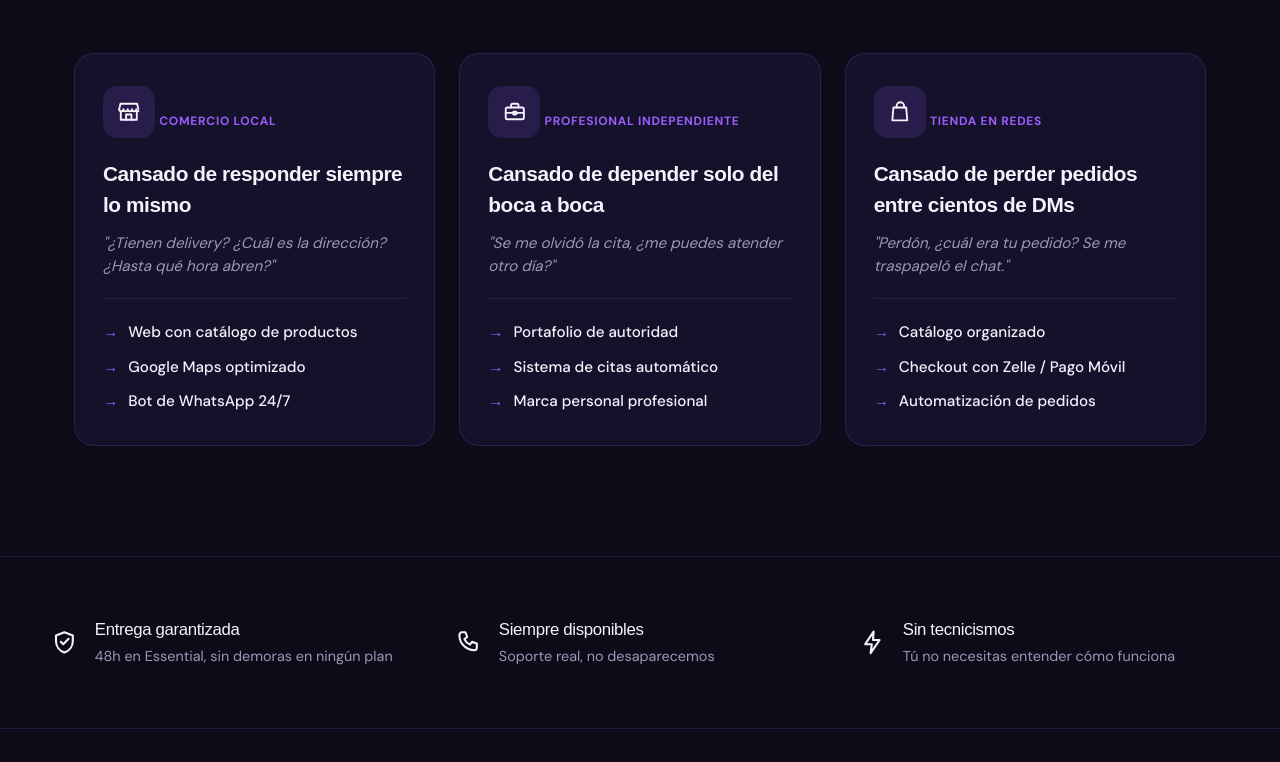
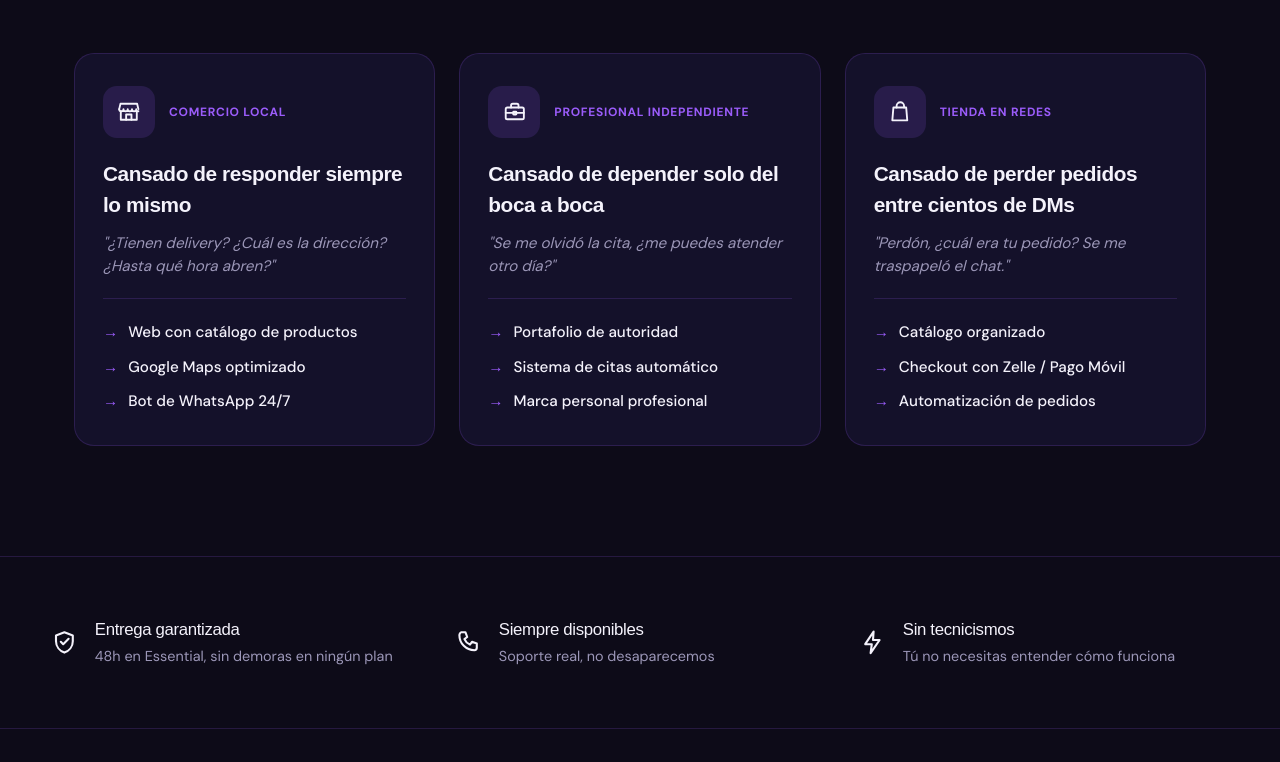
Before and after one commit to JonnLaunchLy/launchly-web, a plain HTML site: page index.html in a window 1280 px wide. Shown: the part 1278-2040 px from the top of the page. Drawn offline with Linux system fonts and the light colour scheme; a web font is replaced by a local one.

Commit message:
Corregir alineacion vertical de iconos en tarjetas de Soluciones y Early Access
En las tarjetas de Soluciones, card-icon y card-tag dependian de
alineacion baseline inline, lo que dejaba el texto visualmente mas
abajo que el icono. Se agrupan ambos en un nuevo wrapper .card-head
con display:flex + align-items:center, moviendo alli el margin-bottom
que antes tenian por separado (20px del icono, 14px del tag).

En las tarjetas de beneficios de Early Access, benefit-icon era
display:block (alineado a la izquierda) mientras el h4/p de la misma
tarjeta usan text-align:center, descuadrando el icono respecto al
texto. Se cambia benefit-icon a display:flex; justify-content:center
para centrarlo en el mismo eje.

Co-Authored-By: Claude Sonnet 5 <noreply@anthropic.com>

```diff
--- a/index.html
+++ b/index.html
@@ -117,8 +117,10 @@
     <div class="cards-grid">
 
       <article class="card">
+        <div class="card-head">
           <div class="card-icon"><svg xmlns="http://www.w3.org/2000/svg" viewBox="0 0 24 24" fill="none" stroke="currentColor" stroke-width="1.75" stroke-linecap="round" stroke-linejoin="round"><path d="M3 9.5L4.2 4.5H19.8L21 9.5"/><path d="M3 9.5C3 10.6 3.9 11.5 5 11.5C6.1 11.5 7 10.6 7 9.5C7 10.6 7.9 11.5 9 11.5C10.1 11.5 11 10.6 11 9.5C11 10.6 11.9 11.5 13 11.5C14.1 11.5 15 10.6 15 9.5C15 10.6 15.9 11.5 17 11.5C18.1 11.5 19 10.6 19 9.5C19 10.6 19.9 11.5 21 11.5"/><path d="M4.5 11.5V19.5H19.5V11.5"/><path d="M9.5 19.5V14.5H14.5V19.5"/></svg></div>
           <span class="card-tag">Comercio Local</span>
+        </div>
         <h3 class="card-title">Cansado de responder siempre lo mismo</h3>
         <p class="card-pain">"¿Tienen delivery? ¿Cuál es la dirección? ¿Hasta qué hora abren?"</p>
         <ul class="card-list">
@@ -129,8 +131,10 @@
       </article>
 
       <article class="card">
+        <div class="card-head">
           <div class="card-icon"><svg xmlns="http://www.w3.org/2000/svg" viewBox="0 0 24 24" fill="none" stroke="currentColor" stroke-width="1.75" stroke-linecap="round" stroke-linejoin="round"><rect x="3.5" y="8" width="17" height="11" rx="1.5"/><path d="M8.5 8V6C8.5 5.17 9.17 4.5 10 4.5H14C14.83 4.5 15.5 5.17 15.5 6V8"/><path d="M3.5 13H20.5"/><rect x="10.5" y="12" width="3" height="2.5" rx="0.5"/></svg></div>
           <span class="card-tag">Profesional Independiente</span>
+        </div>
         <h3 class="card-title">Cansado de depender solo del boca a boca</h3>
         <p class="card-pain">"Se me olvidó la cita, ¿me puedes atender otro día?"</p>
         <ul class="card-list">
@@ -141,8 +145,10 @@
       </article>
 
       <article class="card">
+        <div class="card-head">
           <div class="card-icon"><svg xmlns="http://www.w3.org/2000/svg" viewBox="0 0 24 24" fill="none" stroke="currentColor" stroke-width="1.75" stroke-linecap="round" stroke-linejoin="round"><path d="M6 8H18L19 20H5L6 8Z"/><path d="M9 8V6.5C9 4.57 10.57 3 12.5 3C14.43 3 16 4.57 16 6.5V8"/></svg></div>
           <span class="card-tag">Tienda en Redes</span>
+        </div>
         <h3 class="card-title">Cansado de perder pedidos entre cientos de DMs</h3>
         <p class="card-pain">"Perdón, ¿cuál era tu pedido? Se me traspapeló el chat."</p>
         <ul class="card-list">
--- a/styles.css
+++ b/styles.css
@@ -478,6 +478,13 @@ main, header, footer, section {
   box-shadow: 0 20px 40px -20px rgba(155, 92, 250, 0.45), 0 0 0 1px rgba(155, 92, 250, 0.3);
 }
 
+.card-head {
+  display: flex;
+  align-items: center;
+  gap: 14px;
+  margin-bottom: 20px;
+}
+
 .card-icon {
   display: inline-flex;
   align-items: center;
@@ -487,7 +494,7 @@ main, header, footer, section {
   border-radius: 14px;
   background: rgba(155, 92, 250, 0.15);
   font-size: 1.6rem;
-  margin-bottom: 20px;
+  flex-shrink: 0;
 }
 
 .card-tag {
@@ -497,7 +504,6 @@ main, header, footer, section {
   text-transform: uppercase;
   letter-spacing: 0.06em;
   color: var(--purple);
-  margin-bottom: 14px;
 }
 
 .card-title {
@@ -716,7 +722,8 @@ main, header, footer, section {
 
 .benefit-icon {
   font-size: 1.6rem;
-  display: block;
+  display: flex;
+  justify-content: center;
   margin-bottom: 12px;
 }
 
```
Lines whose indentation alone changed are shown as unchanged.
